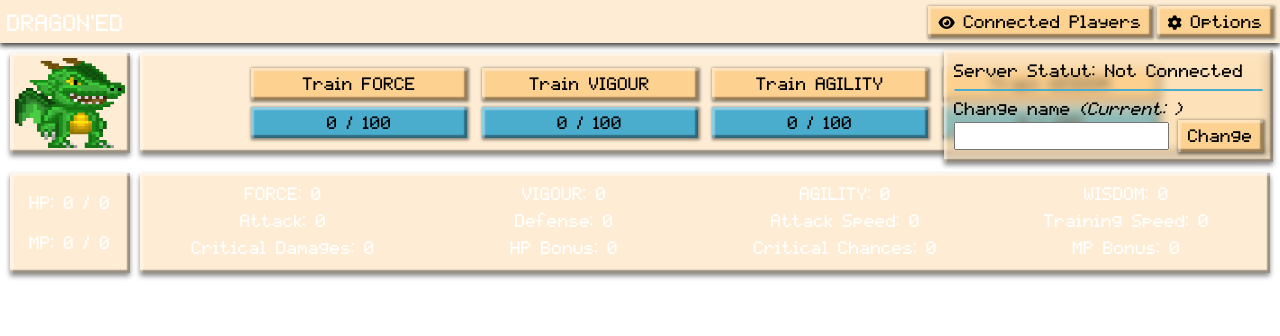
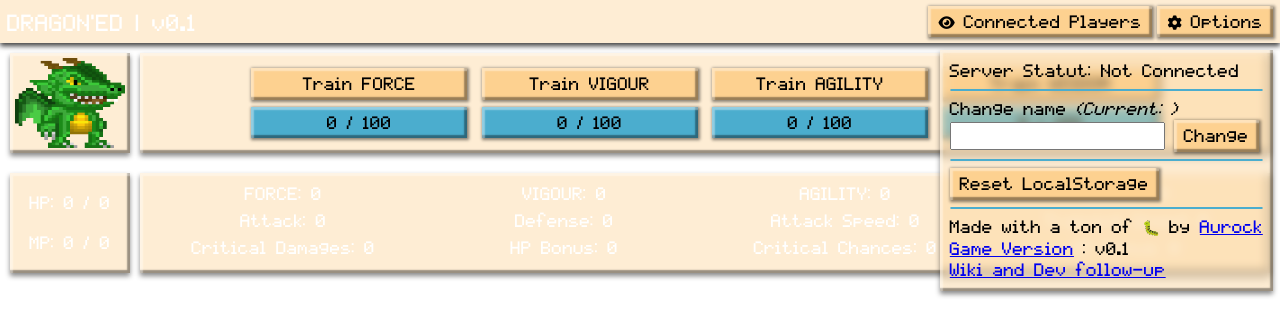
Before and after one commit to aurock-dev/dragoned, a website: page index.html in a window 1280 px wide. Both pictures are taken after a click on the button "Options". Drawn offline with nearby package versions, Linux system fonts and the light colour scheme; no server answers.

Commit message:
📝 add infos and details in options

```diff
--- a/index.html
+++ b/index.html
@@ -15,7 +15,9 @@
     </head>
     <body>
         <div class="navbar">
-            <div class="navbarTitle" id="gameTitle">DRAGON'ED</div>
+            <div class="navbarTitle" id="gameTitle">
+                DRAGON'ED | v0.1
+            </div>
             <button id="showViewServer"><i class="fas fa-eye"></i> Connected Players</button>
             <button id="showViewOptions"><i class="fas fa-gear"></i> Options</button>
         </div>
@@ -77,14 +79,26 @@
         <div class="viewOptions hidden" id="viewOptions">
             <div>Server Statut: <span id="connectionState">Not Connected</span></div>
             <hr>
-            <div>Change name <span class="currentPlayerName">(Current: <span id="currentPlayerName"></span>)</span></div>
-            <input type="text" id="inputChangeName">
-            <button id="validateChangeName">Change</button>
+            <div class="optionName">
+                <div>Change name <span class="currentPlayerName">(Current: <span id="currentPlayerName"></span>)</span></div>
+                <input type="text" id="inputChangeName">
+                <button id="validateChangeName">Change</button>
+            </div>
+            <hr>
+            <button id="resetLocalStorage">Reset LocalStorage</button>
+            <hr>
+            <div class="optionInfos">
+                <div>Made with a ton of 🐛 by <a href="https://aurock.me/" target="_blank">Aurock</a> </div>
+                <div><a href="https://www.notion.so/aurockfr/Patch-Note-1015707621ff4cd9aced68f212545061" target="_blank">Game Version</a> : v0.1</div>
+                <div><a href="https://www.notion.so/aurockfr/Wiki-8890f5ca9dfc4f17a346c7109d75b782" target="_blank">Wiki and Dev follow-up</a></div>
+            </div>
+
+
         </div>
 
         <div class="viewServer hidden" id="viewServer">
             <div>Connected players:</div>
-            <div id="memberList">
+            <div id="memberList" class="memberList">
 
             </div>
 
```
